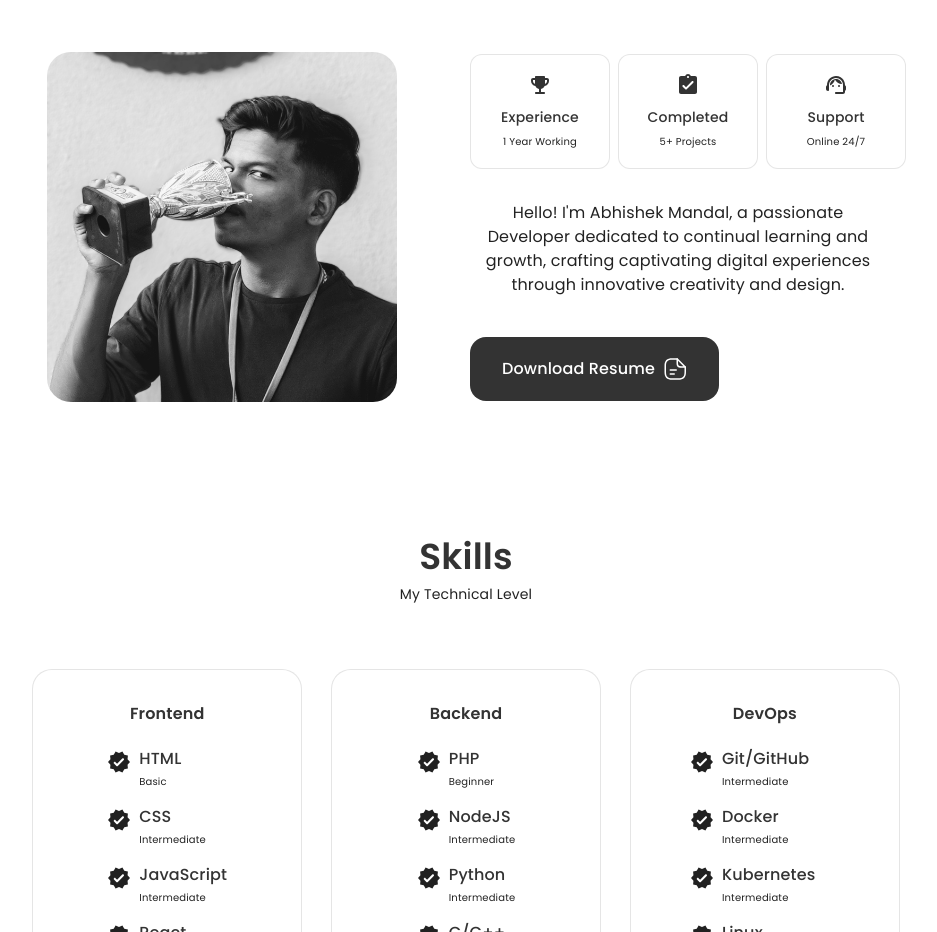
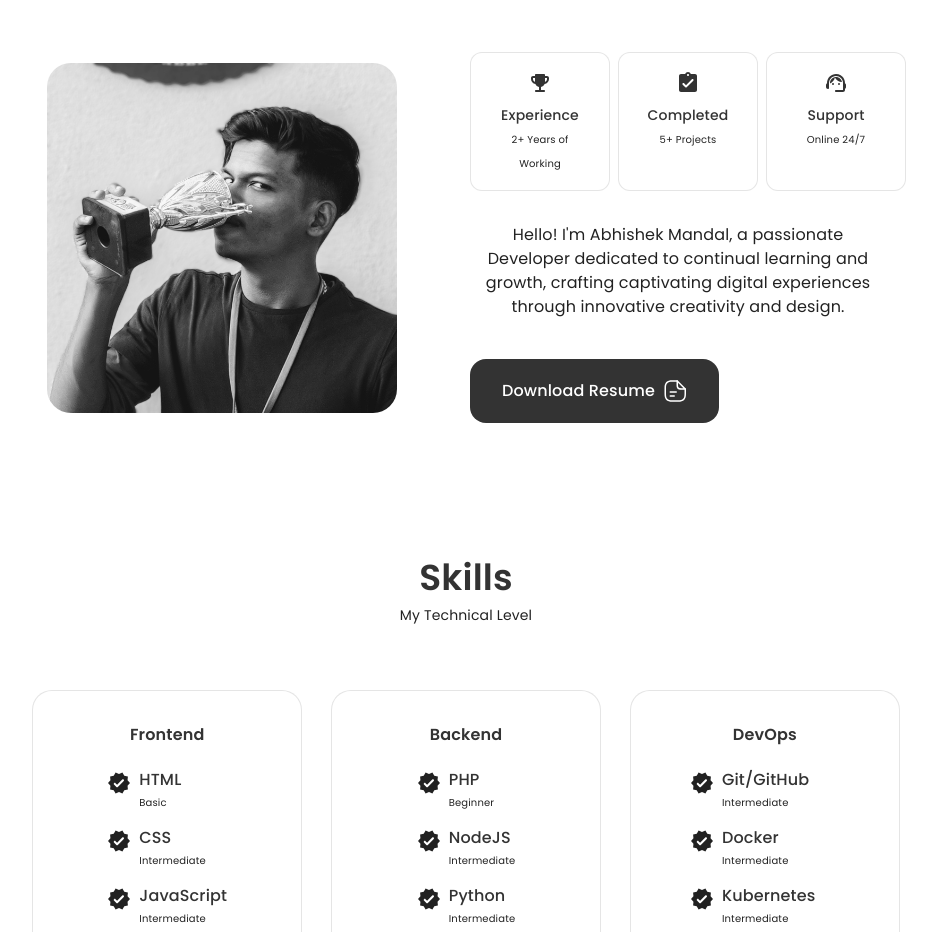
Before and after one commit to abhisheksmandal/portfolio, a React (Vite) app in the folder frontend/: page / in a window 1280 px wide. Shown: the part 1020-1952 px from the top of the page, without its empty margins (174-1111 px from the left). Built offline with nearby package versions, Linux system fonts and the light colour scheme.

Commit message:
Update About Section

```diff
--- a/frontend/src/components/about/Info.jsx
+++ b/frontend/src/components/about/Info.jsx
@@ -9,7 +9,7 @@ const infoData = [
   {
     icon: <EmojiEventsRounded />,
     title: "Experience",
-    subtitle: "1 Year Working",
+    subtitle: "2+ Years of Working",
   },
   {
     icon: <AssignmentTurnedInRounded />,
```
